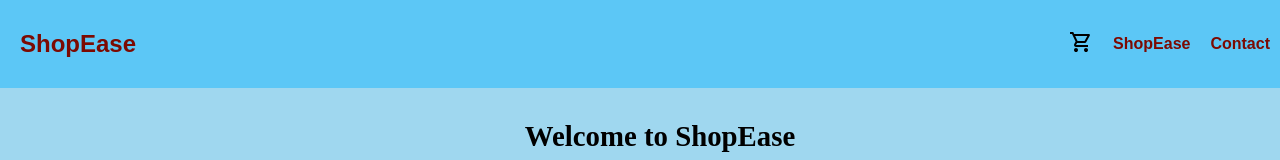
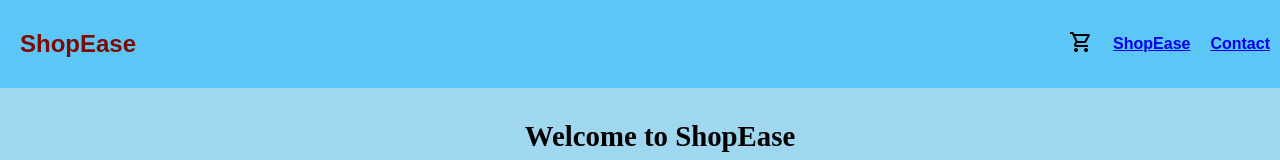
Before and after one commit to Bjonne696/Shopease-course-assignment-front-end-frameworks, a React (Create React App) app: page / in a window 1280 px wide. Shown: the top 160 px of the page. Built offline with nearby package versions, Linux system fonts and the light colour scheme; no server answers; a web font is replaced by a local one.

Commit message:
fixed link with react router to contact page

```diff
--- a/src/components/Header.jsx
+++ b/src/components/Header.jsx
@@ -1,32 +1,28 @@
 import React from 'react';
-import { useNavigate } from 'react-router-dom';
+import { Link } from 'react-router-dom';
 import { HeaderContainer } from '../styles/ContainerStyles';
-import { Navigation, NavList, NavItem, NavLink } from '../styles/NavigationStyles';
+import { Navigation, NavList, NavItem } from '../styles/NavigationStyles';
 import CartIcon from './CartIcon';
 import { useSelector } from 'react-redux';
 
-
 const Header = () => {
-  const navigate = useNavigate();
   const cartItems = useSelector((state) => state.cart.items);
-
   const itemCount = cartItems.length;
-
-  const handleCartClick = () => {
-    navigate('/checkout');
-  };
-
 
   return (
     <HeaderContainer>
       <Navigation>
         <h1>ShopEase</h1>
         <NavList>
-        <NavItem>
-            <CartIcon itemCount={itemCount} onClick={handleCartClick} />
+          <NavItem>
+            <CartIcon itemCount={itemCount} onClick={() => navigate('/checkout')} />
           </NavItem>
-          <NavItem><NavLink href="/">ShopEase</NavLink></NavItem>
-          <NavItem><NavLink href="/contact">Contact</NavLink></NavItem>
+          <NavItem>
+            <Link to="/">ShopEase</Link>
+          </NavItem>
+          <NavItem>
+            <Link to="/contact">Contact</Link>
+          </NavItem>
         </NavList>
       </Navigation>
     </HeaderContainer>
```
